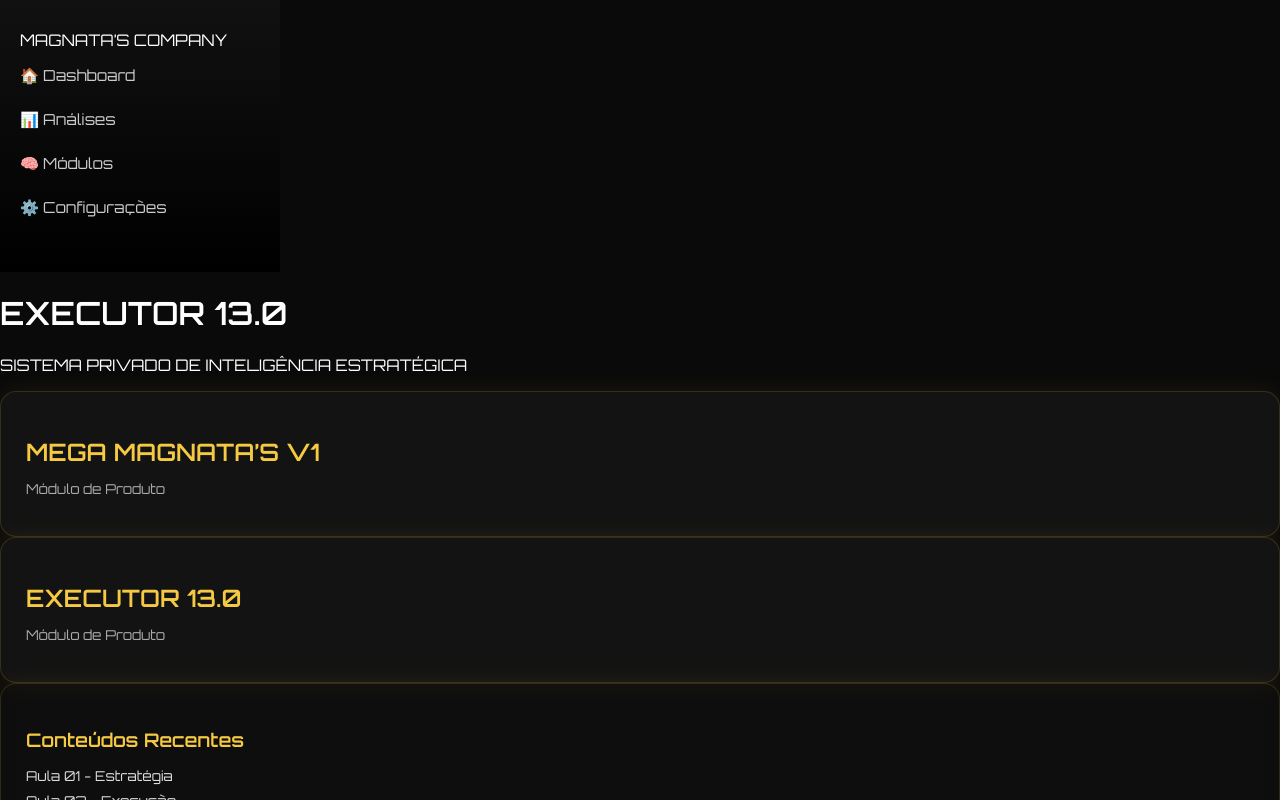
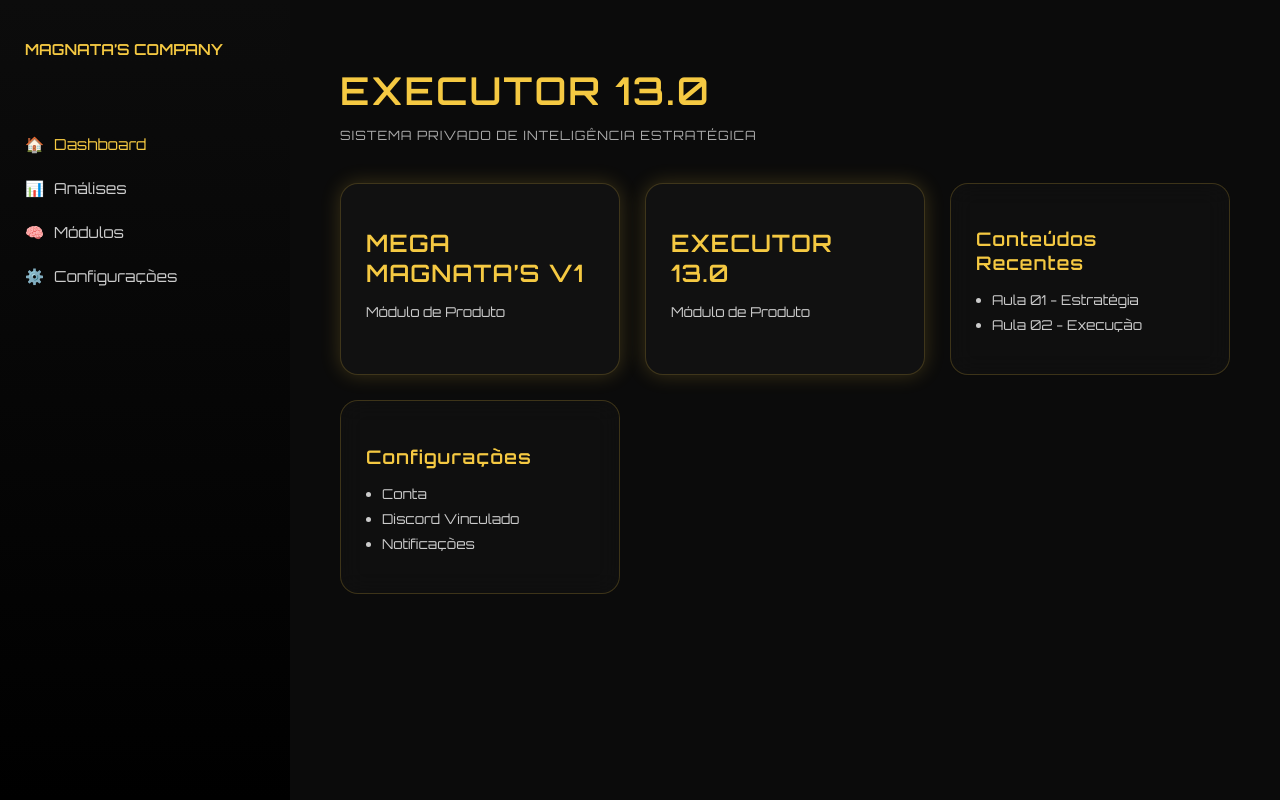
Before and after one commit to Sentarocompany/executor13-membros-demo, a React (Vite) app: page / in a window 1280 px wide. Shown: the top 800 px of the page. Built offline with nearby package versions, Linux system fonts and the light colour scheme.

Commit message:
Update style.css

```diff
--- a/src/style.css
+++ b/src/style.css
@@ -1,119 +1,114 @@
 body {
   margin: 0;
-  background: #0a0a0a;
   font-family: 'Orbitron', sans-serif;
-  color: #fff;
+  background-color: #0a0a0a;
+  color: white;
 }
 
-.dashboard-wrapper {
+.dashboard {
   display: flex;
   height: 100vh;
 }
 
 .sidebar {
   width: 240px;
-  background: linear-gradient(to bottom, #111, #000);
-  padding: 30px 20px;
+  background: linear-gradient(to bottom, #0c0c0c, #000000);
+  padding: 40px 25px;
   display: flex;
   flex-direction: column;
-  justify-content: flex-start;
 }
 
-.logo {
-  font-size: 1rem;
+.sidebar-logo {
+  font-size: 0.95rem;
   color: #f5c942;
-  margin-bottom: 50px;
   font-weight: bold;
-  letter-spacing: 1px;
+  margin-bottom: 60px;
 }
 
-.sidebar ul {
+.sidebar nav ul {
   list-style: none;
   padding: 0;
 }
 
-.sidebar li {
+.sidebar nav li {
   margin-bottom: 25px;
+  font-size: 0.95rem;
+  display: flex;
+  align-items: center;
+  gap: 10px;
   color: #ccc;
-  font-size: 0.95rem;
   cursor: pointer;
   transition: 0.3s;
 }
 
-.sidebar li:hover {
+.sidebar nav li.active,
+.sidebar nav li:hover {
   color: #f5c942;
 }
 
-.main-panel {
+.main-area {
   flex: 1;
-  padding: 40px;
-  background: #0b0b0b;
-  overflow-y: auto;
+  padding: 40px 50px;
+  background-color: #0b0b0b;
 }
 
-.main-panel header h1 {
-  font-size: 2rem;
+header h1 {
+  font-size: 2.4rem;
   color: #f5c942;
-  margin-bottom: 8px;
+  letter-spacing: 2px;
+  margin-bottom: 0;
+}
+
+header p {
+  color: #aaa;
+  font-size: 0.8rem;
+  margin-bottom: 40px;
+  letter-spacing: 1px;
+  text-transform: uppercase;
+}
+
+.card-grid {
+  display: grid;
+  grid-template-columns: repeat(auto-fit, minmax(260px, 1fr));
+  gap: 25px;
+}
+
+.card {
+  border-radius: 18px;
+  padding: 25px;
+  border: 1px solid rgba(245, 201, 66, 0.2);
+  background: #111;
+  transition: all 0.3s ease;
+}
+
+.card h2,
+.card h3 {
+  color: #f5c942;
+  margin-bottom: 15px;
+  font-weight: 600;
   letter-spacing: 1px;
 }
 
-.main-panel header p {
+.card p,
+.card li {
+  color: #ccc;
   font-size: 0.85rem;
-  color: #aaa;
-  margin-bottom: 30px;
-  text-transform: uppercase;
-  letter-spacing: 0.5px;
-}
-
-.grid {
-  display: grid;
-  grid-template-columns: repeat(auto-fit, minmax(280px, 1fr));
-  gap: 30px;
-}
-
-.card {
-  background: #131313;
-  border-radius: 16px;
-  padding: 25px;
-  border: 1px solid rgba(245, 201, 66, 0.15);
-  box-shadow: 0 0 25px rgba(245, 201, 66, 0.08);
-  transition: 0.3s ease-in-out;
-}
-
-.card:hover {
-  box-shadow: 0 0 35px rgba(245, 201, 66, 0.18);
-  transform: translateY(-2px);
-}
-
-.card h2 {
-  color: #f5c942;
-  margin-bottom: 10px;
-}
-
-.card h3 {
-  color: #f5c942;
-  margin-bottom: 15px;
-}
-
-.card p {
-  color: #aaa;
-  font-size: 0.85rem;
+  margin-bottom: 8px;
 }
 
 .card ul {
-  list-style: none;
-  padding: 0;
-  font-size: 0.85rem;
-  color: #ddd;
+  padding-left: 16px;
 }
 
-.card ul li {
-  margin-bottom: 8px;
+.glow {
+  box-shadow: 0 0 20px rgba(245, 201, 66, 0.2);
 }
 
-/* glassmorphism */
+.glow:hover {
+  box-shadow: 0 0 30px rgba(245, 201, 66, 0.4);
+}
+
 .glass {
   background: rgba(255, 255, 255, 0.02);
-  backdrop-filter: blur(8px);
+  backdrop-filter: blur(12px);
 }
```
